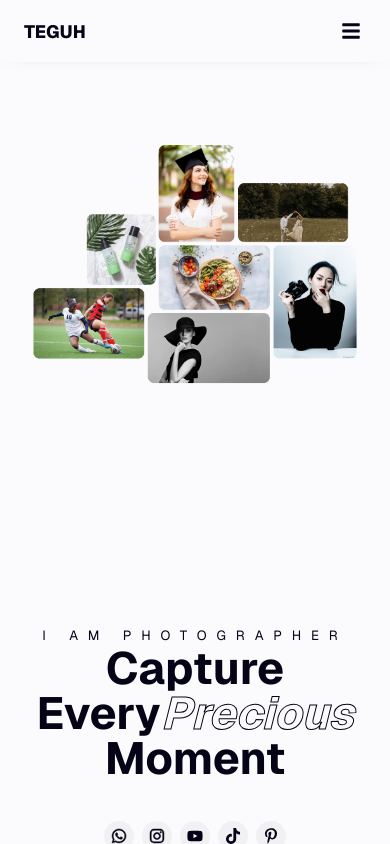
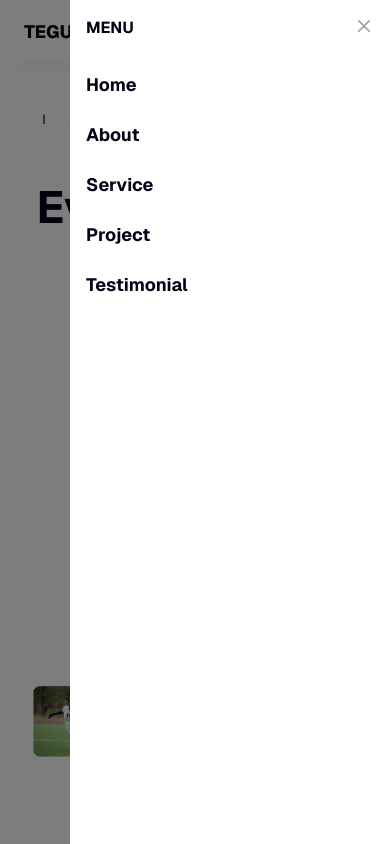
Before and after one commit to MuhammadTeguh07/protofolio-photography, a Next.js app: page / in a window 390 px wide. Both pictures are taken after a click on the icon 351 px from the left and 31 px from the top of the page. Shown: the top 844 px of the page. Built offline with nearby package versions, Linux system fonts and the light colour scheme.

Commit message:
Fix layout responsive

```diff
--- a/app/style/header.css
+++ b/app/style/header.css
@@ -5,7 +5,7 @@
   justify-content: space-between;
   background-color: var(--background-color);
   padding: 1rem 10rem;
-  z-index: 9999;
+  z-index: 9;
   position: sticky;
   top: 0px;
   box-shadow: 0px 0px 20px -15px #00000080;
@@ -71,6 +71,28 @@
   transform: translateX(0);
 }
 
+.navbar-nav-drawer {
+  display: flex;
+  gap: 1rem;
+  flex-direction: column;
+  font-size: large;
+  margin-top: 15px;
+}
+
+.nav-item-drawer {
+  font-weight: bold;
+  cursor: pointer;
+}
+
+.nav-link-drawer {
+  position: relative;
+  color: var(--text-color-dark);
+  text-decoration: none;
+  padding-bottom: 7px;
+  width: 100%;
+  display: block;
+}
+
 .menu-icon {
   width: 30px;
   height: 30px;
--- a/app/style/home.css
+++ b/app/style/home.css
@@ -57,7 +57,7 @@
 @media (max-width: 768px) {
   .home {
     padding: 3rem 1.5rem;
-    flex-direction: column-reverse;
+    flex-direction: column;
     height: 100vh;
 
     .title-home {
@@ -67,6 +67,7 @@
 
     .subtitle-home {
       text-align: center;
+      margin-bottom: 10px;
     }
 
     .img-home {
--- a/app/style/project.css
+++ b/app/style/project.css
@@ -54,6 +54,14 @@
   .img-container:hover .title-img {
     opacity: 1;
   }
+
+  #project-col-3 {
+    display: grid;
+  }
+
+  #project-col-2 {
+    display: none;
+  }
 }
 
 /* Medium Devices (Tablet Landscape and Small Desktops) - <= 1024px */
@@ -91,5 +99,13 @@
       grid-template-columns: repeat(2, minmax(0, 1fr));
       gap: 1.25rem;
     }
+
+    #project-col-3 {
+      display: none;
+    }
+
+    #project-col-2 {
+      display: grid;
+    }
   }
 }
--- /dev/null
+++ b/components/Drawer/DrawerTop.tsx
@@ -0,0 +1,91 @@
+'use client'; // This line tells Next.js that this is a Client Component
+
+import React, { useState } from "react";
+import { FaBars } from "react-icons/fa";
+import "../../app/style/header.css";
+
+interface Props {
+    listMenu: string[]
+    isMenuActive: string
+    setIsMenuActive: React.Dispatch<React.SetStateAction<string>>
+    handleScroll: (id: string, setIsMenuActive?: any) => void
+}
+
+const DrawerTop: React.FC<Props> = ({ listMenu, isMenuActive, setIsMenuActive, handleScroll }) => {
+    const [isDrawerOpen, setIsDrawerOpen] = useState(false);
+
+    const toggleDrawer = () => {
+        setIsDrawerOpen(!isDrawerOpen);
+    };
+
+    const closeDrawer = () => {
+        setIsDrawerOpen(false);
+    };
+
+    return (
+        <>
+            <div className="text-center" onClick={toggleDrawer}>
+                <FaBars className="menu-icon" />
+            </div>
+
+            {/* Overlay */}
+            {isDrawerOpen && (
+                <div
+                    className="fixed inset-0 z-30 bg-black bg-opacity-50"
+                    onClick={closeDrawer}
+                ></div>
+            )}
+
+            {/* Drawer */}
+            <div
+                className={`fixed top-0 right-0 z-40 h-screen p-4 overflow-y-auto transition-transform bg-white w-80 ${isDrawerOpen ? "translate-x-0" : "translate-x-full"
+                    }`}
+            >
+                <h5
+                    id="drawer-right-label"
+                    className="inline-flex items-center mb-4 text-base font-bold text-dark"
+                >
+                    MENU
+                </h5>
+                <button
+                    type="button"
+                    onClick={closeDrawer}
+                    className="text-gray-400 bg-transparent hover:bg-gray-200 hover:text-gray-900 rounded-lg text-sm w-8 h-8 absolute top-2.5 end-2.5 inline-flex items-center justify-center dark:hover:bg-gray-600 dark:hover:text-white"
+                >
+                    <svg
+                        className="w-3 h-3"
+                        aria-hidden="true"
+                        xmlns="http://www.w3.org/2000/svg"
+                        fill="none"
+                        viewBox="0 0 14 14"
+                    >
+                        <path
+                            stroke="currentColor"
+                            strokeLinecap="round"
+                            strokeLinejoin="round"
+                            strokeWidth="2"
+                            d="m1 1 6 6m0 0 6 6M7 7l6-6M7 7l-6 6"
+                        />
+                    </svg>
+                    <span className="sr-only">Close menu</span>
+                </button>
+                <nav className="navbar-drawer">
+                    <ul className="navbar-nav-drawer nav">
+                        {
+                            listMenu.map((item, index) => (
+                                <li className="nav-item-drawer" onClick={() => handleScroll(item.toLowerCase(), setIsMenuActive)} key={index}>
+                                    {
+                                        item === "Home" ? <a href="#" className={`nav-link-drawer ${isMenuActive === item.toLowerCase() && 'active'}`}><span>{item}</span></a>
+                                            : <a href={`#${item.toLowerCase()}`} className={`nav-link-drawer ${isMenuActive === item.toLowerCase() && 'active'}`}><span>{item}</span></a>
+                                    }
+                                </li>
+                            ))
+                        }
+                    </ul >
+                </nav >
+            </div>
+        </>
+    );
+};
+
+export default DrawerTop;
--- a/components/Layout/Header.tsx
+++ b/components/Layout/Header.tsx
@@ -4,10 +4,10 @@ import { handleScroll } from "@/functions/general";
 import { list } from "postcss";
 import { useEffect, useState } from "react";
 import "../../app/style/header.css";
-import { FaBars } from "react-icons/fa";
+import DrawerTop from "../Drawer/DrawerTop";
 
 export default function Header() {
-    const [isMenuAcive, setIsMenuActive] = useState("home");
+    const [isMenuActive, setIsMenuActive] = useState("home");
     const listMenu = ["Home", "About", "Service", "Project", "Testimonial"];
 
     useEffect(() => {
@@ -41,21 +41,28 @@ export default function Header() {
     return (
         <header className={`header`}>
             <a className="header-brand" href="index.html">TEGUH</a>
+            <div>
                 <nav className="navbar">
                     <ul className="navbar-nav nav">
                         {
                             listMenu.map((item, index) => (
                                 <li className="nav-item" onClick={() => handleScroll(item.toLowerCase(), setIsMenuActive)} key={index}>
                                     {
-                                    item === "Home" ? <a href="#" className={`nav-link ${isMenuAcive === item.toLowerCase() && 'active'}`}><span>{item}</span></a>
-                                    :<a href={`#${item.toLowerCase()}`} className={`nav-link ${isMenuAcive === item.toLowerCase() && 'active'}`}><span>{item}</span></a>
+                                        item === "Home" ? <a href="#" className={`nav-link ${isMenuActive === item.toLowerCase() && 'active'}`}><span>{item}</span></a>
+                                            : <a href={`#${item.toLowerCase()}`} className={`nav-link ${isMenuActive === item.toLowerCase() && 'active'}`}><span>{item}</span></a>
                                     }
                                 </li>
                             ))
                         }
                     </ul >
                 </nav >
-            <FaBars className="menu-icon" />
+                <DrawerTop
+                    listMenu={listMenu}
+                    isMenuActive={isMenuActive}
+                    setIsMenuActive={setIsMenuActive}
+                    handleScroll={handleScroll}
+                />
+            </div>
         </header >
     )
 }
--- a/components/Layout/Project.tsx
+++ b/components/Layout/Project.tsx
@@ -51,7 +51,7 @@ export default function Project() {
                     <div className={`title-project ${isVisible && "animate-fadeIn"}`}>MY PROJECTS</div>
                     <div className={`title-tagline ${isVisible && "animate-fadeIn"}`}>The <span className="sub-title-tagline">Moment</span> I Have Captured</div>
                 </div>
-                <div className="grid grid-cols-2 md:grid-cols-3 gap-4">
+                <div id="project-col-3" className="grid-cols-3 gap-4">
                     <div className="grid gap-4">
                         <div className={`img-container ${isVisible && "animate-zoomIn"}`} onClick={() => { openModal(); setSelectedImgProject(data.graduation); }}>
                             <Image className="img-project" unoptimized src={data.graduation[0]} alt="photo" width={500} height={500} />
@@ -83,6 +83,36 @@ export default function Project() {
                         </div>
                     </div>
                 </div>
+                <div id="project-col-2" className="grid-cols-2 gap-4">
+                    <div className="grid gap-4">
+                        <div className={`img-container ${isVisible && "animate-zoomIn"}`} onClick={() => { openModal(); setSelectedImgProject(data.graduation); }}>
+                            <Image className="img-project" unoptimized src={data.graduation[0]} alt="photo" width={500} height={500} />
+                            <span className="title-img">Graduation</span>
+                        </div>
+                        <div className={`img-container ${isVisible && "animate-zoomIn"}`} onClick={() => { openModal(); setSelectedImgProject(data.food); }} >
+                            <Image className="img-project" unoptimized src={data.food[0]} alt="photo" width={500} height={500} />
+                            <span className="title-img">Food</span>
+                        </div>
+                        <div className={`img-container ${isVisible && "animate-zoomIn"}`} onClick={() => { openModal(); setSelectedImgProject(data.sport); }} >
+                            <Image className="img-project" unoptimized src={data.sport[0]} alt="photo" width={500} height={500} />
+                            <span className="title-img">Sport</span>
+                        </div>
+                    </div>
+                    <div className="grid gap-4">
+                        <div className={`img-container ${isVisible && "animate-zoomIn"}`} onClick={() => { openModal(); setSelectedImgProject(data.product); }} >
+                            <Image className="img-project" unoptimized src={data.product[0]} alt="photo" width={500} height={500} />
+                            <span className="title-img">Product</span>
+                        </div>
+                        <div className={`img-container ${isVisible && "animate-zoomIn"}`} onClick={() => { openModal(); setSelectedImgProject(data.fashion); }} >
+                            <Image className="img-project" unoptimized src={data.fashion[0]} alt="photo" width={500} height={500} />
+                            <span className="title-img">Fashion</span>
+                        </div>
+                        <div className={`img-container ${isVisible && "animate-zoomIn"}`} onClick={() => { openModal(); setSelectedImgProject(data.wedding); }} >
+                            <Image className="img-project" unoptimized src={data.wedding[0]} alt="photo" width={500} height={500} />
+                            <span className="title-img">Wedding</span>
+                        </div>
+                    </div>
+                </div>
             </div>
 
             <ModalProject isOpen={isModalOpen} onClose={closeModal} images={selectedImgProject} />
```
Lines whose indentation alone changed are shown as unchanged.
